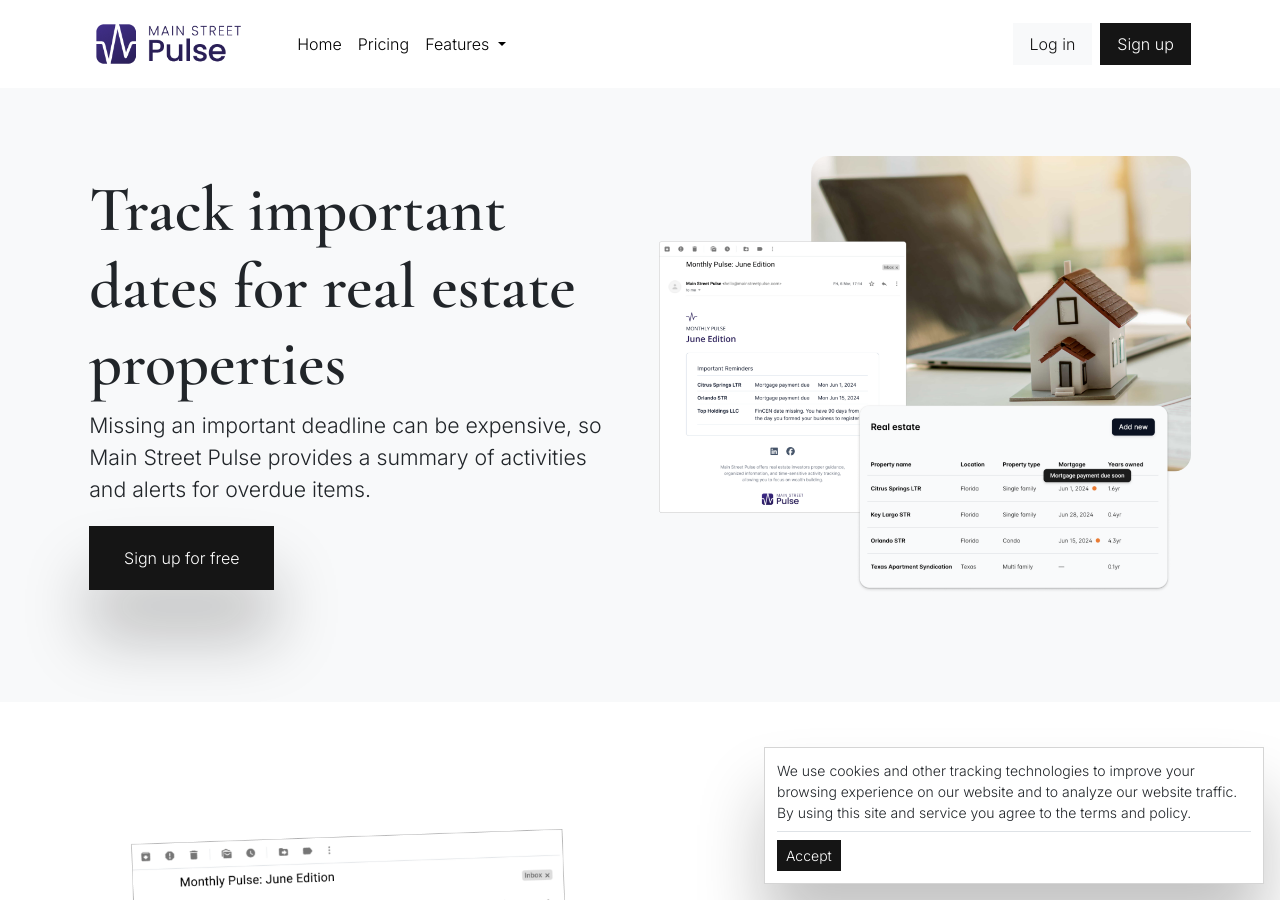
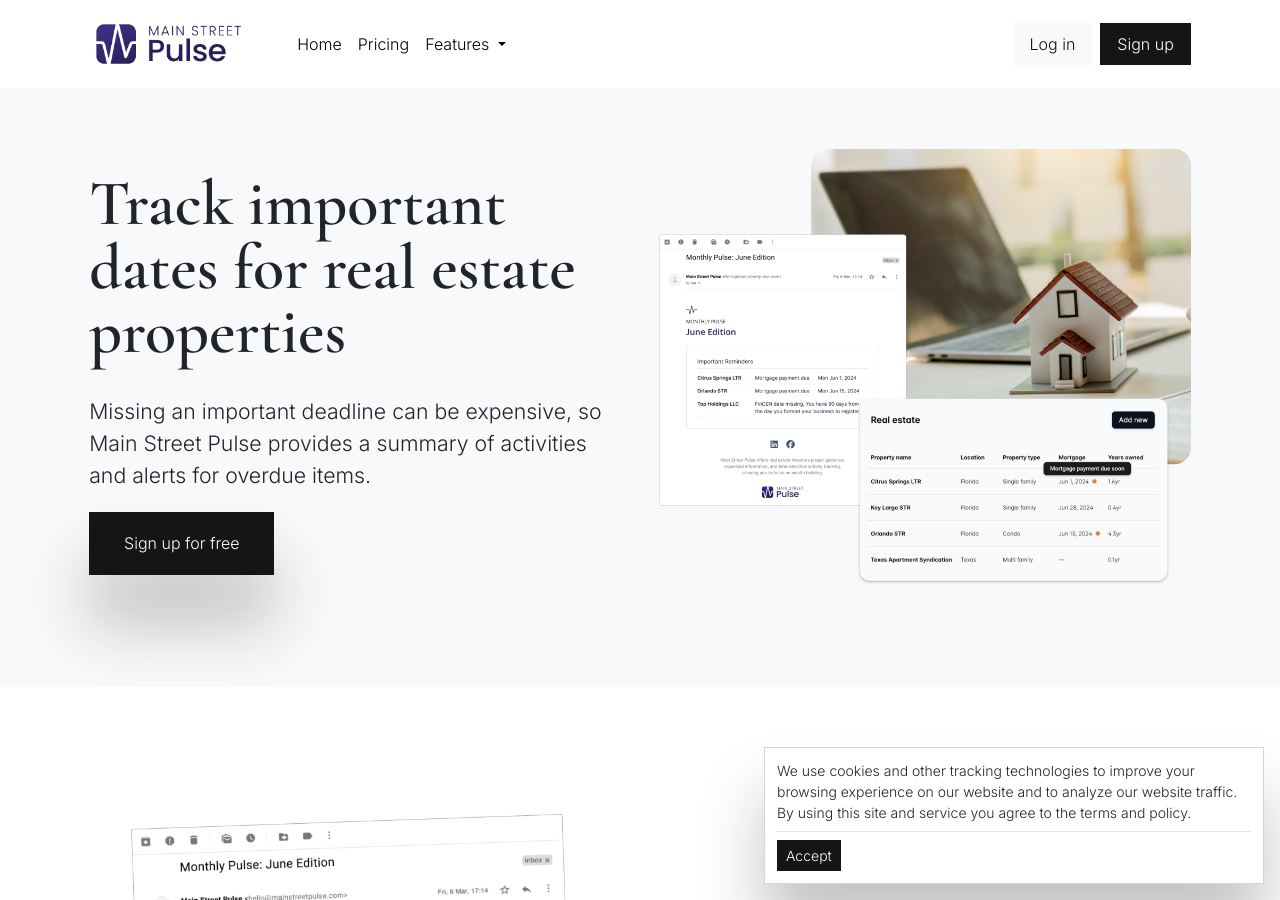
Before and after one commit to Main-Street-Pulse/marketing-site, a Jekyll site: the page built from tracking.html, in a window 1280 px wide and 900 px high. Built offline with Jekyll 4.4.1, drawn with Linux system fonts in a browser that asks for light colours.

Commit message:
Update page.html

```diff
--- a/_layouts/page.html
+++ b/_layouts/page.html
@@ -8,8 +8,12 @@
         <div class="container">
           <div class="row d-flex justify-content-between align-items-center">
             <div class="col-lg-6 py-vh-5">
-              <h1 class="display-3 fw-bold mt-5 pt-3">{{ page.title }}</h1>
-              <p class="lead">{{ page.description }}</p>
+
+              <h1 class="display-3 fw-bold mt-5 pt-3 lh-1">{{ page.title }}</h1>
+              {% if page.future %}
+              <span class="badge rounded-pill bg-info text-dark mb-3">{{ page.future }}</span>
+              {% endif %}
+              <p class="lead pt-4">{{ page.description }}</p>
               <a class="btn btn-primary btn-xl shadow me-1 my-1" href="https://app.mainstreetpulse.com/register" target="_blank">
                 Sign up for free
               </a>
```
